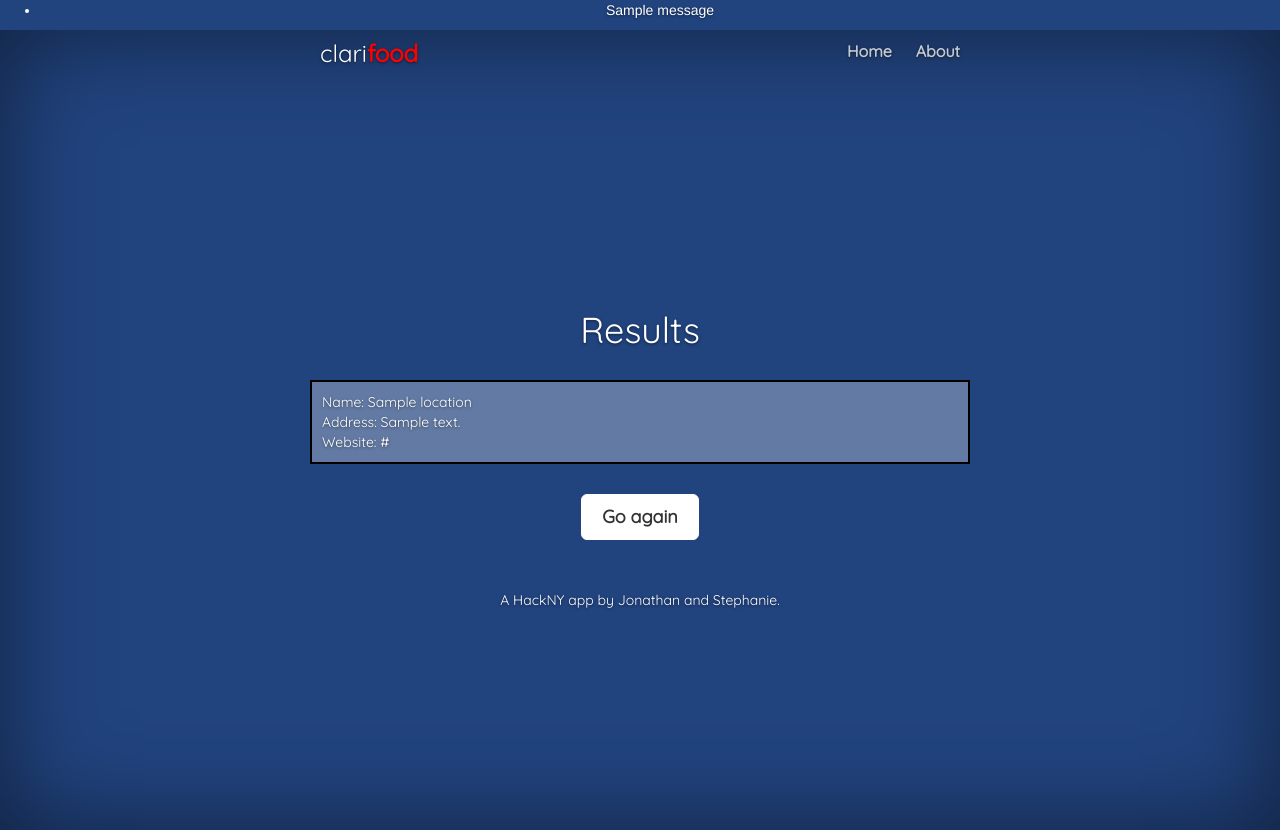
After one commit to sunyang713/clarifood, a Flask app: template templates/results.html in a window 1280 px wide. The commit adds this page. Run offline with Flask 2, Linux system fonts and the light colour scheme; the template is opened without the code that fills it: most values are stand-ins (such as "Sample title", 1, 10 or a date in 2020); one stand-in notice (Sample message) is shown; some libraries are stand-ins or nearby versions.

Commit message:
Adds landing page for query results.

```diff
--- a/app.py
+++ b/app.py
@@ -1,14 +1,16 @@
-from flask import Flask, render_template, request
+from flask import Flask, render_template, request, redirect, url_for
 import predictor
 import locator
 import re
 
+VALID_URL_REGEX = '^https?://(?:[a-z0-9\-]+\.)+[a-z]{2,6}(?:/[^/#?]+)+\.(?:jpg|gif|png)$'
+HARD = [{'website': u'http://www.vivibubbletea.com/', 'place_id': u'ChIJj7EjVSZawokRK8iYc3EFGew', 'name': u'Vivi Bubble Tea', 'address': u'49 Bayard St, New York, NY 10013, United States'}, {'website': u'http://www.coco-tea.com/', 'place_id': u'ChIJV_XwyaBZwokRy21Op4TYKCE', 'name': u'CoCo Tea', 'address': u'38 Lexington Ave, New York, NY 10010, United States'}, {'website': None, 'place_id': u'ChIJT2OTGydawokRIWblLTBVHDk', 'name': u"Sun's Organic Tea Shop", 'address': u'79 Bayard St, New York, NY 10013, United States'}, {'website': u'http://www.saintsalpusa.com/', 'place_id': u'ChIJxaxn9ptZwokRm8fifHPhju8', 'name': u"Saint's Alp Teahouse", 'address': u'39 3rd Ave, New York, NY 10003, United States'}, {'website': None, 'place_id': u'ChIJNeUW4VFawokRgS_6WC1zjWY', 'name': u"Hanco's Bubble Tea & Vietnamese Sandwich", 'address': u'147 Montague St, Brooklyn, NY 11201, United States'}]
 
 app = Flask(__name__)
 
 @app.route("/")
 def main():
-    return render_template('index.html', active='home')
+    return render_template('index.html', active='home', error=None)
 
 @app.route("/about")
 def about():
@@ -17,25 +19,30 @@ def about():
 
 @app.route('/find', methods=['GET', 'POST'])
 def find():
+    error = None
     if request.method == 'POST':
         imageUrl = request.form['image_url']
-        isValidUrl = re.match('^https?://(?:[a-z0-9\-]+\.)+[a-z]{2,6}(?:/[^/#?]+)+\.(?:jpg|gif|png)$', imageUrl)
-        if isValidUrl:
-            return locations(request.form['image_url'])
+        if re.match(VALID_URL_REGEX, imageUrl):
+            return identify(imageUrl)
         else:
-            return render_template('index.html', active='home', error=True)
+            return render_template('index.html', error='Please enter a valid image URL.')
 
-@app.route("/predict/<path:url>")
-def predict(url):
-    return str(predictor.predict(url))
 
-@app.route("/locations/<path:url>")
-def locations(url):
+@app.route("/identify/<path:url>")
+def identify(url):
     if (predictor.predict(url)):
-       return str(locator.find(query="bubbletea"))
+        return render_template('results.html', locations=locator.find(query="bubbletea"))
     else:
-        return "Not bubble tea"
+        return redirect(url_for('unrecognized'))
+
+
+
+@app.route("/unrecognized")
+def unrecognized():
+    return 'Unrecognized :('
+    # return render_template('unrecognized.html')
+
 
 if __name__ == "__main__":
-    app.run(host="0.0.0.0", debug=True)
-    # app.run(debug=True) # for testing
+    # app.run(host="0.0.0.0", debug=True)
+    app.run()
--- a/locator.py
+++ b/locator.py
@@ -1,6 +1,6 @@
 from googleplaces import GooglePlaces, types
 
-API_KEY = 'AIzaSyAT0pUlWNxcVDVDU2BO3Z1c0tlWk_sdRe8'
+API_KEY = 'AIzaSyDd93Vj8p82kP7_tApJIrLlB1ieeRfUhko'
 
 google_places = GooglePlaces(API_KEY)
 
--- a/static/css/main.css
+++ b/static/css/main.css
@@ -14,6 +14,30 @@ span.title-food {
   color: red;
 }
 
-.error {
-  color: red;
+.error-msg {
+  margin-top: 10px;
 }
+
+.no-error {
+  visibility: hidden;
+}
+
+.unstyled-list {
+  padding:0; margin:0;
+  list-style-type: none;
+}
+
+.location-card {
+  border: 2px solid black;
+  text-align: left;
+  margin-top: 30px;
+  margin-bottom: 30px;
+  padding-top: 10px;
+  padding-bottom: 10px;
+  padding-left: 10px;
+  background-color: #637BA4;
+}
+
+.results-content {
+  margin-top: 100px;
+}
--- a/templates/base.html
+++ b/templates/base.html
@@ -9,7 +9,7 @@
     <meta name="author" content="">
     <link rel="icon" href="../../favicon.ico">
 
-    <title>ClariFood</title>
+    <title>clarifood</title>
 
     <!-- Bootstrap core CSS -->
     <link href="{{ url_for('static', filename='css/bootstrap.min.css') }}" rel="stylesheet">
@@ -34,6 +34,16 @@
     <![endif]-->
   </head>
 
+  {% with messages = get_flashed_messages() %}
+    {% if messages %}
+      <ul class=flashes>
+      {% for message in messages %}
+        <li>{{ message }}</li>
+      {% endfor %}
+      </ul>
+    {% endif %}
+  {% endwith %}
+
   <body>
 
     <div class="site-wrapper">
@@ -41,6 +51,8 @@
       <div class="site-wrapper-inner">
 
         <div class="cover-container">
+
+          {% block header %}
 
           <!--div class="masthead clearfix">
             <div class="inner">
@@ -62,6 +74,7 @@
             </div>
           </div-->
 
+          {% endblock %}
 
           {% block content %}
           <div class="inner cover">
@@ -75,9 +88,10 @@
 
 
 
-          <div class="mastfoot">
+          <!--div class="mastfoot"-->
+          <div class="footer">
             <div class="inner">
-              <p>Cover template for <a href="http://getbootstrap.com">Bootstrap</a>, by <a href="https://twitter.com/mdo">@mdo</a>.</p>
+              <p>A HackNY app by <a href="https://www.linkedin.com/in/jonathansun0">Jonathan</a> and <a href="http://stephaniehuang.me">Stephanie</a>.</p>
             </div>
           </div>
 
--- /dev/null
+++ b/templates/results.html
@@ -0,0 +1,52 @@
+{% extends "base.html" %}
+{% block header %}
+
+<div class="masthead clearfix">
+  <div class="inner">
+    <h3 class="masthead-brand"><span class="title-clari">clari</span><span class="title-food">food</span></h3>
+    <nav>
+      <ul class="nav masthead-nav">
+        {% if active == 'home' %}
+          <li class="active"><a href="/">Home</a></li>
+        {% else %}
+          <li><a href="/">Home</a></li>
+        {% endif %}
+        {% if active == 'about' %}
+          <li class="active"><a href="/about">About</a></li>
+        {% else %}
+          <li><a href="/about">About</a></li>
+        {% endif %}
+      </ul>
+    </nav>
+  </div>
+</div>
+
+{% endblock %}
+{% block content %}
+<div class="inner cover results-content">
+  <h1>Results</h1>
+  <p class="lead"></p>
+
+  <ul class="unstyled-list">
+    {% for location in locations %}
+      <div class="location-card">
+        <li>
+          <ul class="unstyled-list">
+            <li>Name: {{ location.name }}</li>
+            <li>Address: {{ location.address }}</li>
+            {% if location.website %}
+              <li>Website: <a href='{{ location.website }}'>{{ location.website }}</a></li>
+            {% else %}
+            {% endif %}
+          </ul>
+        </li>
+      </div>
+    {% endfor %}
+  </ul>
+
+  <p class="lead">
+    <a href="/" class="btn btn-lg btn-default">Go again</a>
+  </p>
+
+</div>
+{% endblock %}
```
Also changed, not shown: templates/index.html (+9 -2 lines).
